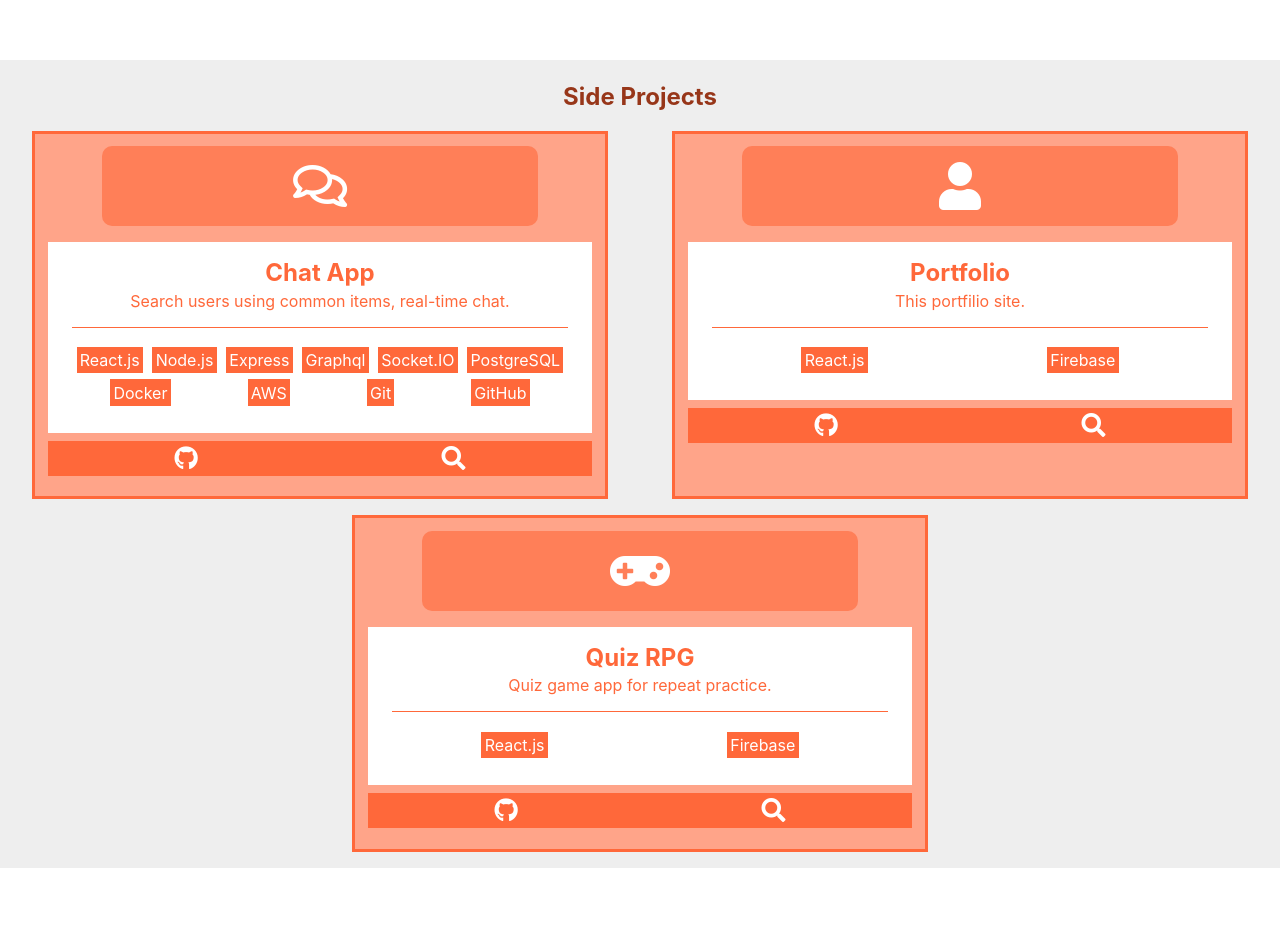
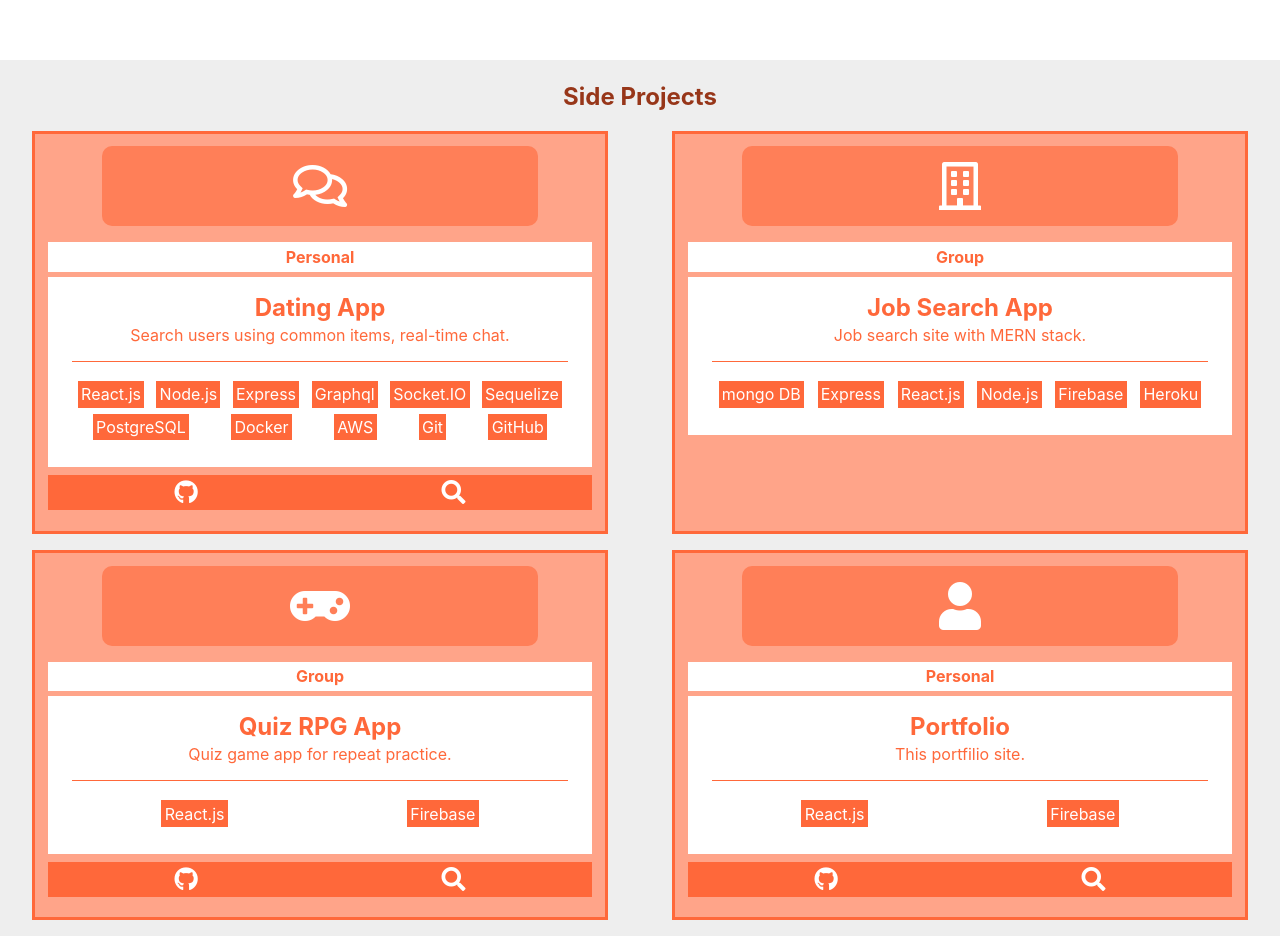
Before and after one commit to SOunit/portfolio, a React (Create React App) app: page / in a window 1280 px wide. Shown: the part 2200-3136 px from the top of the page. Before the commit the page ends 3068 px from the top, so only its background shows below. Built offline with nearby package versions, Linux system fonts and the light colour scheme.

Commit message:
add side project, job search

```diff
--- a/src/components/sideProjects/SideProjects.js
+++ b/src/components/sideProjects/SideProjects.js
@@ -13,13 +13,16 @@ import {
   GRAPHQL,
   SOCKET_IO,
   POSTGRE_SQL,
+  MONGO_DB,
+  HEROKU,
+  SEQUELIZE,
 } from '../../util/consts';
 
 const PROJECTS = [
   {
     id: 1,
     iconClasses: 'far fa-comments',
-    title: 'Chat App',
+    title: 'Dating App',
     text: 'Search users using common items, real-time chat.',
     skills: [
       REACT,
@@ -27,6 +30,7 @@ const PROJECTS = [
       EXPRESS,
       GRAPHQL,
       SOCKET_IO,
+      SEQUELIZE,
       POSTGRE_SQL,
       DOCKER,
       AWS,
@@ -36,24 +40,37 @@ const PROJECTS = [
     githubUrl: 'https://github.com/SOunit/book_link',
     demoUrl:
       'http://booklink-env.eba-gkg6bpmv.ca-central-1.elasticbeanstalk.com/login',
+    personal: true,
+  },
+  {
+    id: 4,
+    iconClasses: 'far fa-building',
+    title: 'Job Search App',
+    text: 'Job search site with MERN stack.',
+    skills: [MONGO_DB, EXPRESS, REACT, NODE, FIREBASE, HEROKU],
+    githubUrl: '',
+    demoUrl: '',
+    personal: false,
   },
   {
     id: 2,
+    iconClasses: 'fas fa-gamepad',
+    title: 'Quiz RPG App',
+    text: 'Quiz game app for repeat practice.',
+    skills: [REACT, FIREBASE],
+    githubUrl: 'https://github.com/SOunit/quiz_rpg',
+    demoUrl: 'https://quiz-rpg.web.app/',
+    personal: false,
+  },
+  {
+    id: 3,
     iconClasses: 'fas fa-user',
     title: 'Portfolio',
     text: 'This portfilio site.',
     skills: [REACT, FIREBASE],
     githubUrl: 'https://github.com/SOunit/portfolio',
     demoUrl: 'https://portfolio-fb053.web.app/',
-  },
-  {
-    id: 3,
-    iconClasses: 'fas fa-gamepad',
-    title: 'Quiz RPG',
-    text: 'Quiz game app for repeat practice.',
-    skills: [REACT, FIREBASE],
-    githubUrl: 'https://github.com/SOunit/quiz_rpg',
-    demoUrl: 'https://quiz-rpg.web.app/',
+    personal: true,
   },
 ];
 
--- a/src/components/sideProjects/card/Card.js
+++ b/src/components/sideProjects/card/Card.js
@@ -7,17 +7,9 @@ const Card = (props) => {
     </div>
   ));
 
-  return (
-    <div className={classes['card']}>
-      <div className={classes['icon-container']}>
-        <i className={`${props.data.iconClasses} ${classes['card__icon']}`}></i>
-      </div>
-      <div className={classes['card__info']}>
-        <h2 className={classes['card__title']}>{props.data.title}</h2>
-        <p className={classes['card__text']}>{props.data.text}</p>
-        <div className={classes['card__skills']}>{skills}</div>
-      </div>
-      <div className={classes['card__links']}>
+  let githubUrl = '';
+  if (props.data.githubUrl) {
+    githubUrl = (
       <a
         href={props.data.githubUrl}
         target='_blank'
@@ -26,6 +18,11 @@ const Card = (props) => {
       >
         <i className={`fab fa-github ${classes['github-icon']}`}></i>
       </a>
+    );
+  }
+  let demoUrl = '';
+  if (props.data.demoUrl) {
+    demoUrl = (
       <a
         href={props.data.demoUrl}
         target='_blank'
@@ -34,7 +31,29 @@ const Card = (props) => {
       >
         <i className={`fas fa-search ${classes['github-icon']}`}></i>
       </a>
+    );
+  }
+
+  return (
+    <div className={classes['card']}>
+      <div className={classes['icon-container']}>
+        <i className={`${props.data.iconClasses} ${classes['card__icon']}`}></i>
       </div>
+      <p className={classes['card__type']}>
+        {props.data.personal ? 'Personal' : 'Group'}
+      </p>
+      <div className={classes['card__info']}>
+        <h2 className={classes['card__title']}>{props.data.title}</h2>
+        <p className={classes['card__text']}>{props.data.text}</p>
+        <div className={classes['card__skills']}>{skills}</div>
+      </div>
+
+      {(props.data.githubUrl || props.data.demoUrl) && (
+        <div className={classes['card__links']}>
+          {githubUrl}
+          {demoUrl}
+        </div>
+      )}
     </div>
   );
 };
--- a/src/components/sideProjects/card/Card.module.css
+++ b/src/components/sideProjects/card/Card.module.css
@@ -21,6 +21,14 @@
 
 .card__icon {
   font-size: 3rem;
+}
+
+.card__type {
+  font-weight: bold;
+  color: #ff683a;
+  background-color: #fff;
+  padding: 0.3rem;
+  margin: 0.3rem 0;
 }
 
 .card__info {
--- a/src/util/consts.js
+++ b/src/util/consts.js
@@ -24,6 +24,9 @@ export const EXPRESS = 'Express';
 export const GRAPHQL = 'Graphql';
 export const SOCKET_IO = 'Socket.IO';
 
+export const SEQUELIZE = 'Sequelize';
+
+export const MONGO_DB = 'mongo DB';
 export const SQL_SERVER = 'SQL Server';
 export const POSTGRE_SQL = 'PostgreSQL';
 export const ORACLE_DB = 'Oracle DB';
@@ -36,6 +39,7 @@ export const DOCKER = 'Docker';
 export const TOMCAT = 'Tomcat';
 export const AWS = 'AWS';
 export const FIREBASE = 'Firebase';
+export const HEROKU = 'Heroku';
 
 export const VBA = 'VBA';
 
```
Lines whose indentation alone changed are shown as unchanged.
